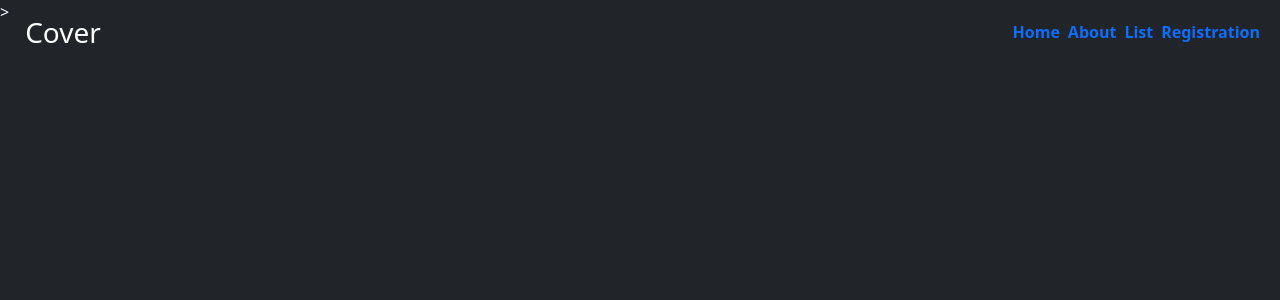
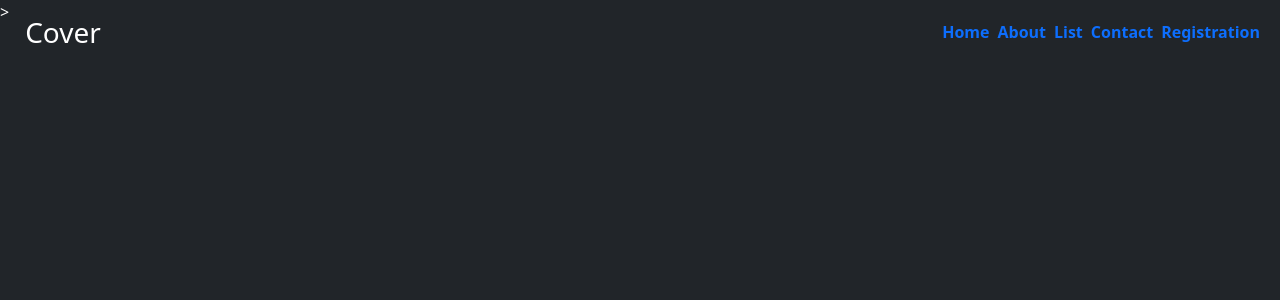
Before and after one commit to ywu385/s14a2023_assign2, a Flask app: page / in a window 1280 px wide. Shown: the top 300 px of the page. Run offline with Flask 3, Linux system fonts and the light colour scheme.

Commit message:
adding contact

```diff
--- a/app.py
+++ b/app.py
@@ -19,7 +19,7 @@ def index():
 
 @app.route("/home")
 def home():
-    return render_template('home.html',navigation = links)
+    return render_template('index.html',navigation = links)
 
 @app.route("/about")
 def about():
@@ -28,6 +28,10 @@ def about():
 @app.route("/list")
 def list():
     return render_template('table.html')
+
+@app.route("/contact")
+def contact():
+    return render_template('Form.html')
 
 @app.route("/registration")
 def registration():
--- a/templates/_navigation.html
+++ b/templates/_navigation.html
@@ -2,5 +2,6 @@
         <a class="nav-link fw-bold py-1 px-1 active" aria-current="page" href="/home">Home</a>
         <a class="nav-link fw-bold py-1 px-1" href="/about">About</a>
         <a class="nav-link fw-bold py-1 px-1" href="/list">List</a>
+        <a class="nav-link fw-bold py-1 px-1" href="/contact">Contact</a>
         <a class="nav-link fw-bold py-1 px-1" href="/registration">Registration</a>
 </nav>
```
